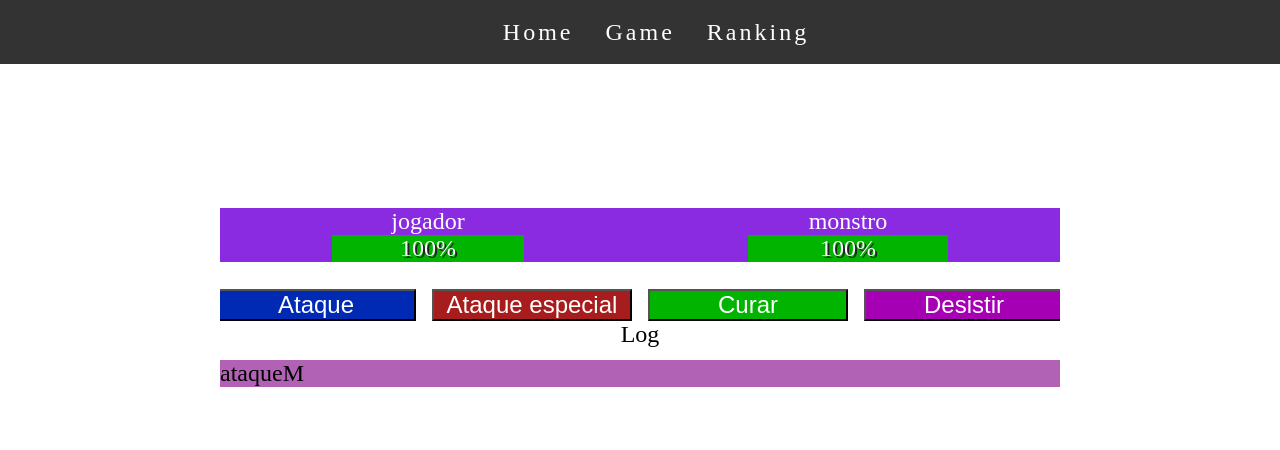
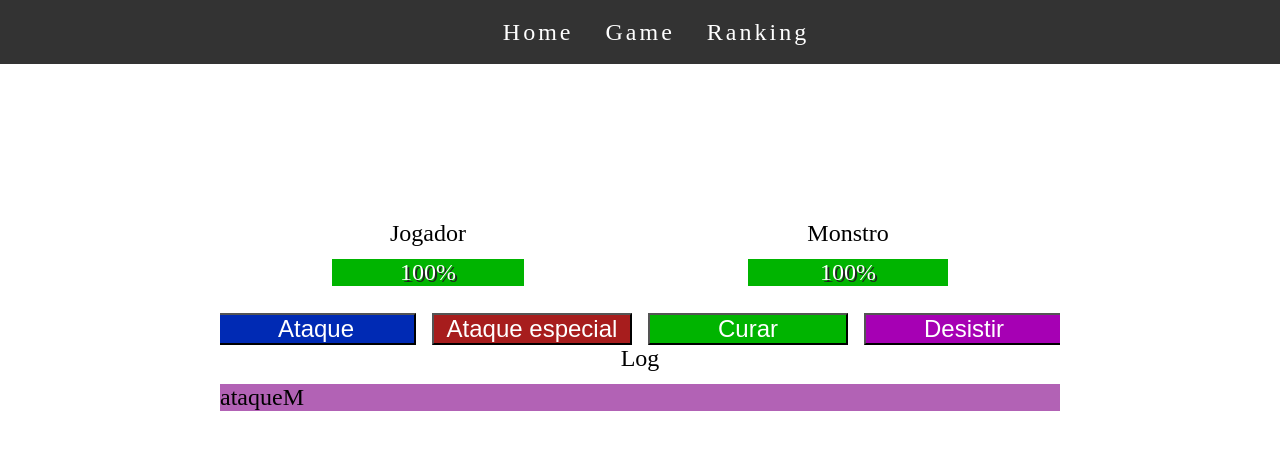
Before and after one commit to Samaraoliveira018/Monster_Hunter_RPG, a React (Create React App) app: page /game in a window 1280 px wide. Shown: the top 450 px of the page. Built offline with nearby package versions, Linux system fonts and the light colour scheme.

Commit message:
ajustando layout da tela game

```diff
--- a/src/pages/Game/index.tsx
+++ b/src/pages/Game/index.tsx
@@ -61,12 +61,12 @@ const Game: React.FC = () => {
       <div className="container">
         <div className="jogadores">
           <div className="jogador">
-            <span>jogador</span>
+            <span>Jogador</span>
             <span style={{background: `linear-gradient(90deg, rgba(0,180,0,1) ${vidaJogador}%, rgba(255,255,255,1),0%, rgba(255,255,255,1) 100%)`}}>{`${vidaJogador}%`}</span>
             {/* <span >{`${vidaJogador}%`}</span> */}
           </div>
           <div className="monstro">
-            <span>monstro</span>
+            <span>Monstro</span>
             <span style={{background: `linear-gradient(90deg, rgba(0,180,0,1) ${vidaMonstro}%, rgba(255,255,255,1),0%, rgba(255,255,255,1) 100%)`}}>{`${vidaMonstro}%`}</span>
           </div>
         </div>
--- a/src/pages/Game/styles.css
+++ b/src/pages/Game/styles.css
@@ -2,14 +2,15 @@
     width: 35rem;
     margin: 0 auto;
     margin-top: 4rem;
+    color: black;
 }
 
 .jogadores {
     display: flex;
     justify-content: space-around;
     width: 100%;
-    background-color: blueviolet;
     margin-top: 2rem;
+    color: black;
 }
 
 .jogador {
@@ -123,3 +124,13 @@
     background: #b262b5;
     margin-top: 0.5rem;
 }
+
+.monstro span {
+    color: black;
+    margin-top: 0.5rem;
+}
+
+.jogador span {
+    color: black;
+    margin-top: 0.5rem;
+}
```
